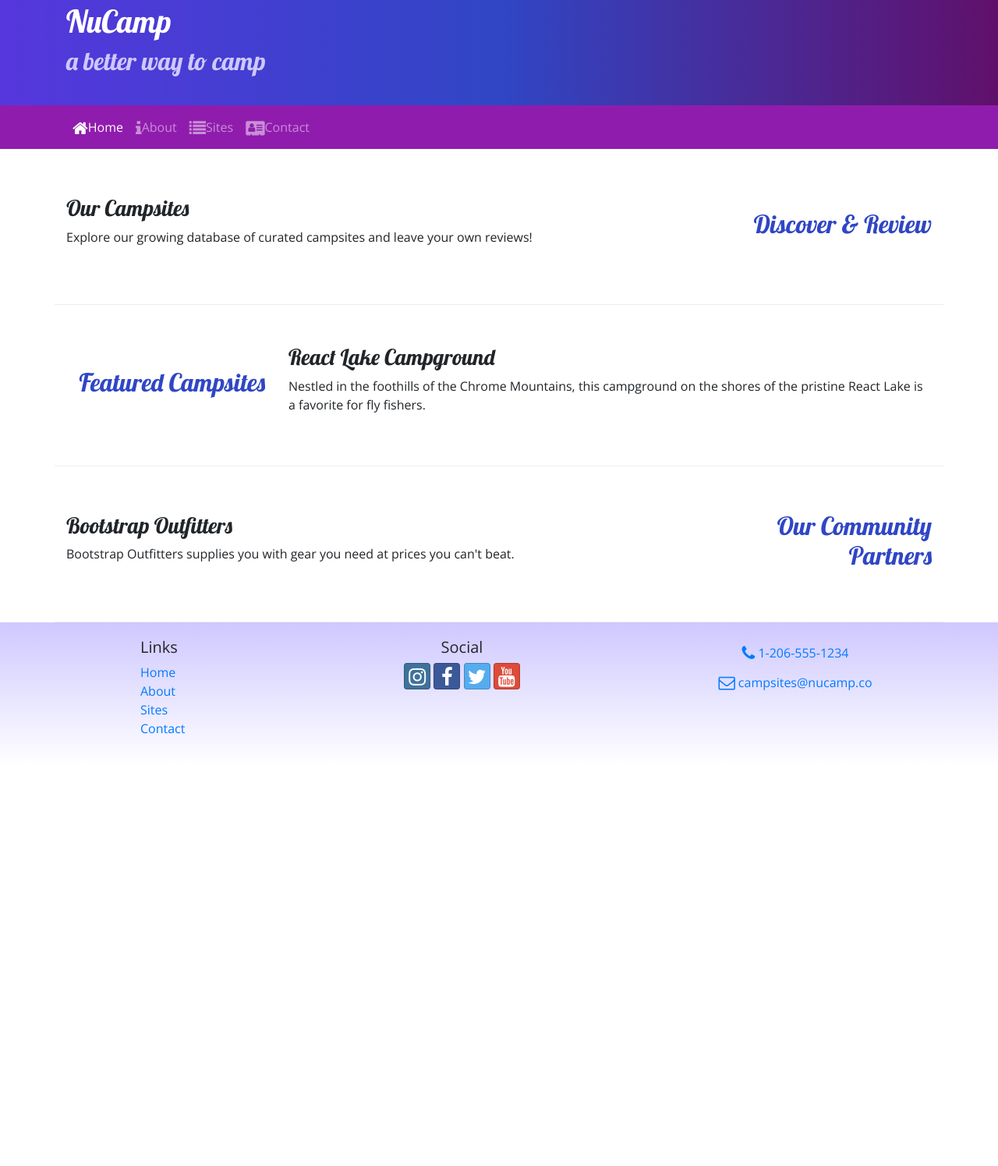
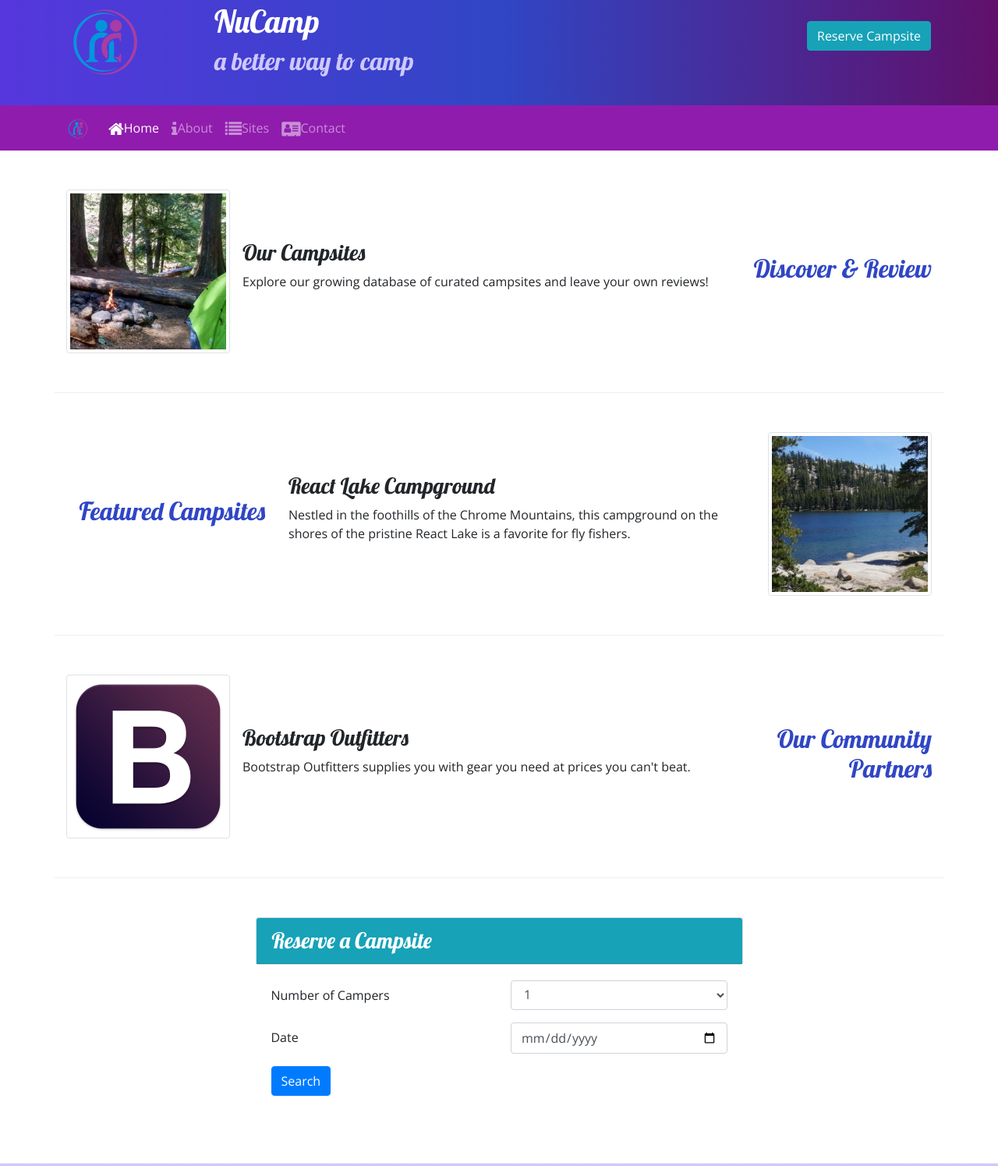
Before and after one commit to bronight/nucamp-bootstrap, a website: page index.html in a window 1280 px wide. Shown: the part 27-1522 px from the top of the page at 78% size. Before the commit the page ends 1009 px from the top, so only its background shows below. Drawn offline with nearby package versions, Linux system fonts and the light colour scheme.

Commit message:
Week 2 Assignment

```diff
--- a/index.html
+++ b/index.html
@@ -23,9 +23,15 @@
     <header class="jumbotron jumbotron-fluid">
         <div class="container">
             <div class="row">
+                <div class="col-4 col-sm-3 col-md-2 align-self-center">
+                    <img src="img/logo.png" class="img-fluid" />
+                </div>
                 <div class="col">
                     <h1>NuCamp</h1>
                     <h2>a better way to camp</h2>
+                </div>
+                <div class="col-md-4 col-xl-2 mt-4">
+                    <a href="#reserveForm" role="button" class="btn btn-info">Reserve Campsite</a>
                 </div>
             </div>
         </div>
@@ -33,6 +39,7 @@
 
     <nav class="navbar navbar-expand-sm navbar-dark sticky-top">
         <div class="container">
+            <a class="navbar-brand" href="#"><img src="img/logo.png" height="30" width="30" /></a>
             <button class="navbar-toggler ml-auto" type="button" data-toggle="collapse" data-target="#nucampNavbar">
                 <span class="navbar-toggler-icon"></span>
             </button>
@@ -53,8 +60,13 @@
                 <h2 class="text-sm-right">Discover & Review</h2 class="text-sm-right">
             </div>
             <div class="col">
-                <h3>Our Campsites</h3>
-                <p class="d-none d-sm-block">Explore our growing database of curated campsites and leave your own reviews!</p class="d-none d-sm-block">
+                <div class="media">
+                    <img class="d-flex mr-3 img-thumbnail" src="img/breadcrumb-trail-thumb.jpg" alt="Breadcrumb Trail" />
+                    <div class="media-body align-self-center">
+                        <h3>Our Campsites</h3>
+                        <p class="d-none d-sm-block">Explore our growing database of curated campsites and leave your own reviews!</p>
+                    </div>
+                </div>
             </div>
         </div>
     </div>
@@ -65,8 +77,14 @@
                 <h2 class="text-sm-right">Featured Campsites</h2>
             </div>
             <div class="col">
-                <h3>React Lake Campground</h3>
-                <p class="d-none d-sm-block">Nestled in the foothills of the Chrome Mountains, this campground on the shores of the pristine React Lake is a favorite for fly fishers.</p>
+                <div class="media">
+                    <div class="media-body align-self-center">
+                        <h3>React Lake Campground</h3>
+                        <p class="d-none d-sm-block">Nestled in the foothills of the Chrome Mountains, this campground on the shores of the pristine React Lake is a favorite for fly fishers.</p>
+                    </div>
+                    <img class="d-flex ml-3 img-thumbnail" src="img/react-lake-thumb.jpg" alt="React Lake Campground" />
+
+                </div>
             </div>
         </div>
     </div>
@@ -77,8 +95,49 @@
                 <h2 class="text-sm-right">Our Community Partners</h2>
             </div>
             <div class="col">
-                <h3>Bootstrap Outfitters</h3>
-                <p class="d-none d-sm-block">Bootstrap Outfitters supplies you with gear you need at prices you can't beat.</p class="d-none d-sm-block">
+                <div class="media">
+                    <img class="d-flex mr-3 img-thumbnail " src="img/bootstrap-thumb.png" alt="Bootstrap Outfitters">
+                    <div class="media-body align-self-center">
+                        <h3>Bootstrap Outfitters</h3>
+                        <p class="d-none d-sm-block">Bootstrap Outfitters supplies you with gear you need at prices you can't beat.</p>
+                    </div>
+                </div>
+            </div>
+        </div>
+    </div>
+
+    <div class="row row-content align-items-center">
+        <div class="col col-sm-6 mx-auto">
+            <div class="card">
+                <h3 class="card-header bg-info text-white">Reserve a Campsite</h3>
+            </div>
+            <div class="card-body">
+                <form id="reserveForm">
+                    <div class="form-group row">
+                        <label for="numCampers" class="col col-sm-6 col-form-label">Number of Campers</label>
+                        <div class="col col-sm-6">
+                            <select id="numCampers" name="numCampers" class="form-control">
+                                <option value="1">1</option>
+                                <option value="2">2</option>
+                                <option value="3">3</option>
+                                <option value="4">4</option>
+                                <option value="5">5</option>
+                                <option value="6">6</option>
+                            </select>
+                        </div>
+                    </div>
+                    <div class="form-group row">
+                        <label for="date" class="col col-sm-6 col-form-label">Date</label>
+                        <div class="col col-sm-6">
+                            <input type="date" id="date" name="date" class="form-control" />
+                        </div>
+                    </div>
+                    <div class="row form-group">
+                        <div class="col">
+                            <button type="submit" class="btn btn-primary">Search</button>
+                        </div>
+                    </div>
+                </form>
             </div>
         </div>
     </div>
```
Also changed, not shown: aboutus.html (+4 -0 lines), contactus.html (+79 -75 lines), img/bootstrap-thumb.png (added), img/breadcrumb-trail-thumb.jpg (added), img/breadcrumb-trail.jpg (added), img/chrome-river-thumb.jpg (added), img/chrome-river.jpg (added), img/logo.png (added), img/react-lake-thumb.jpg (added), img/react-lake.jpg (added).
